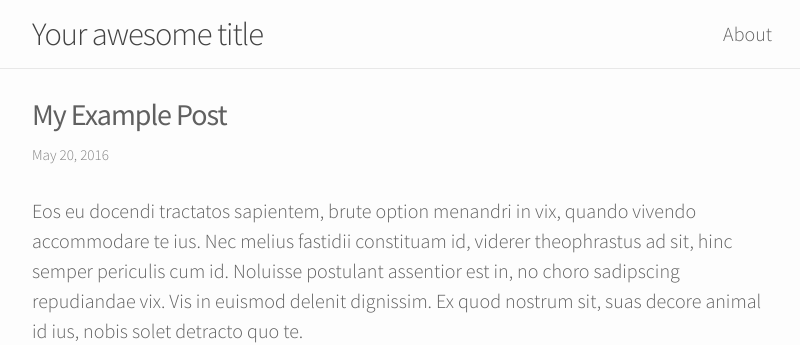
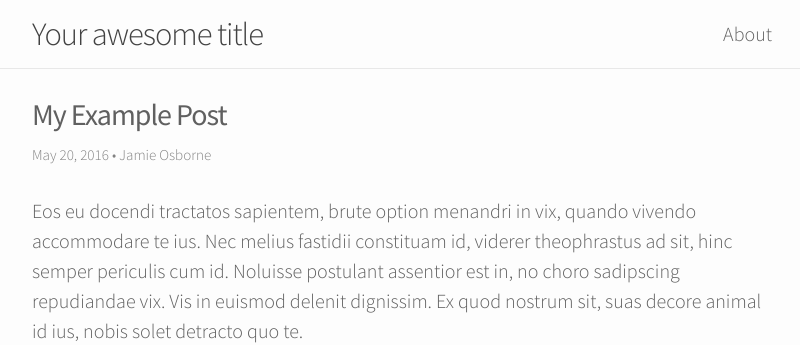
Before and after one commit to jmeosbn/jmeosbn.github.io, a Jekyll site: the page built from _posts/2016-05-20-my-example-post.md, in a window 1280 px wide. Shown: the top 345 px of the page, without its empty margins (238-1038 px from the left). Built offline with Jekyll 4.4.1, drawn with Linux system fonts in a browser that asks for light colours.

Commit message:
Default to site.author if no post/page.author

```diff
--- /dev/null
+++ b/_includes/post/author.html
@@ -0,0 +1,2 @@
+{% assign author = post.author | default: page.author | default: site.author %}
+{% if author %}• <span itemprop="author" itemscope itemtype="http://schema.org/Person"><span itemprop="name">{{ author }}</span></span>{% endif %}
--- a/_layouts/post.html
+++ b/_layouts/post.html
@@ -10,9 +10,8 @@ layout: default
         {% assign date_format = site.minima.date_format | default: "%b %-d, %Y" %}
         {{ page.date | date: date_format }}
       </time>
-      {% if page.author %}
-        • <span itemprop="author" itemscope itemtype="http://schema.org/Person"><span itemprop="name">{{ page.author }}</span></span>
-      {% endif %}</p>
+      {% include post/author.html %}
+    </p>
   </header>
 
   <div class="post-content" itemprop="articleBody">
```
